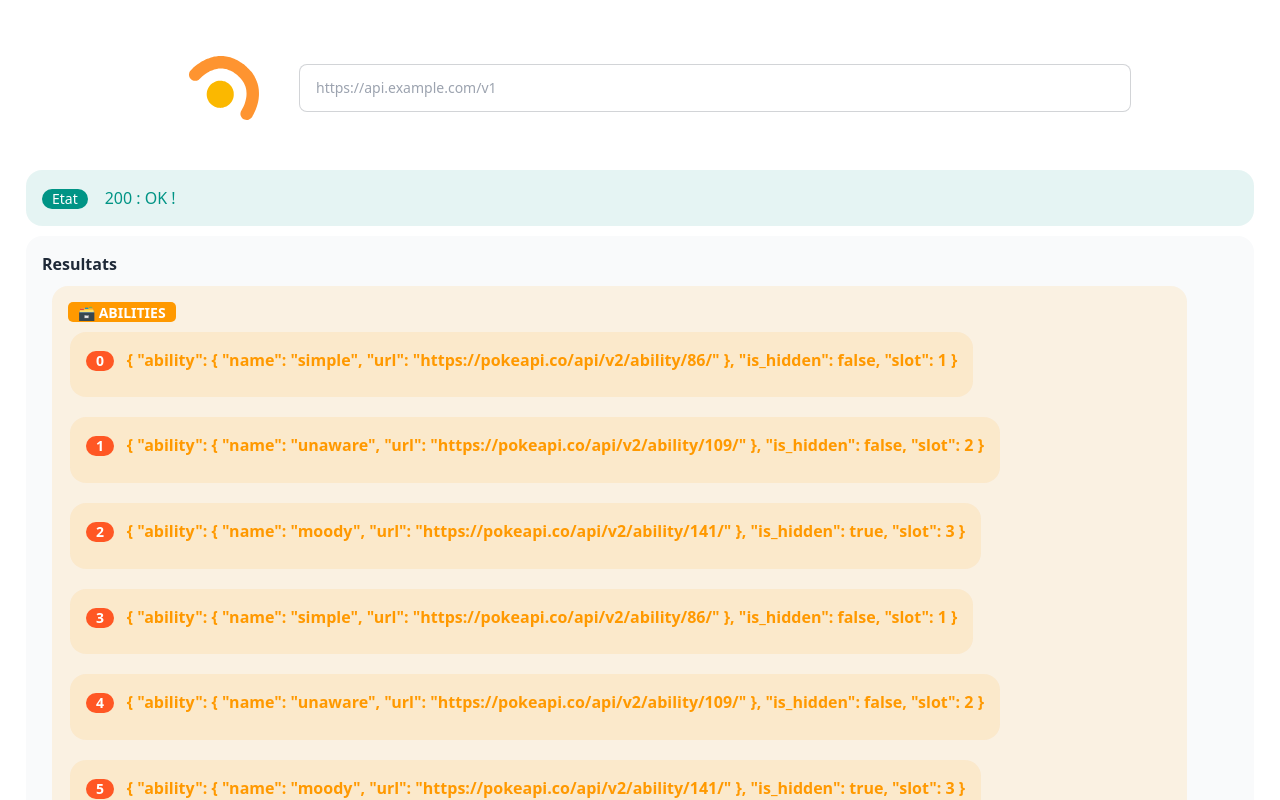
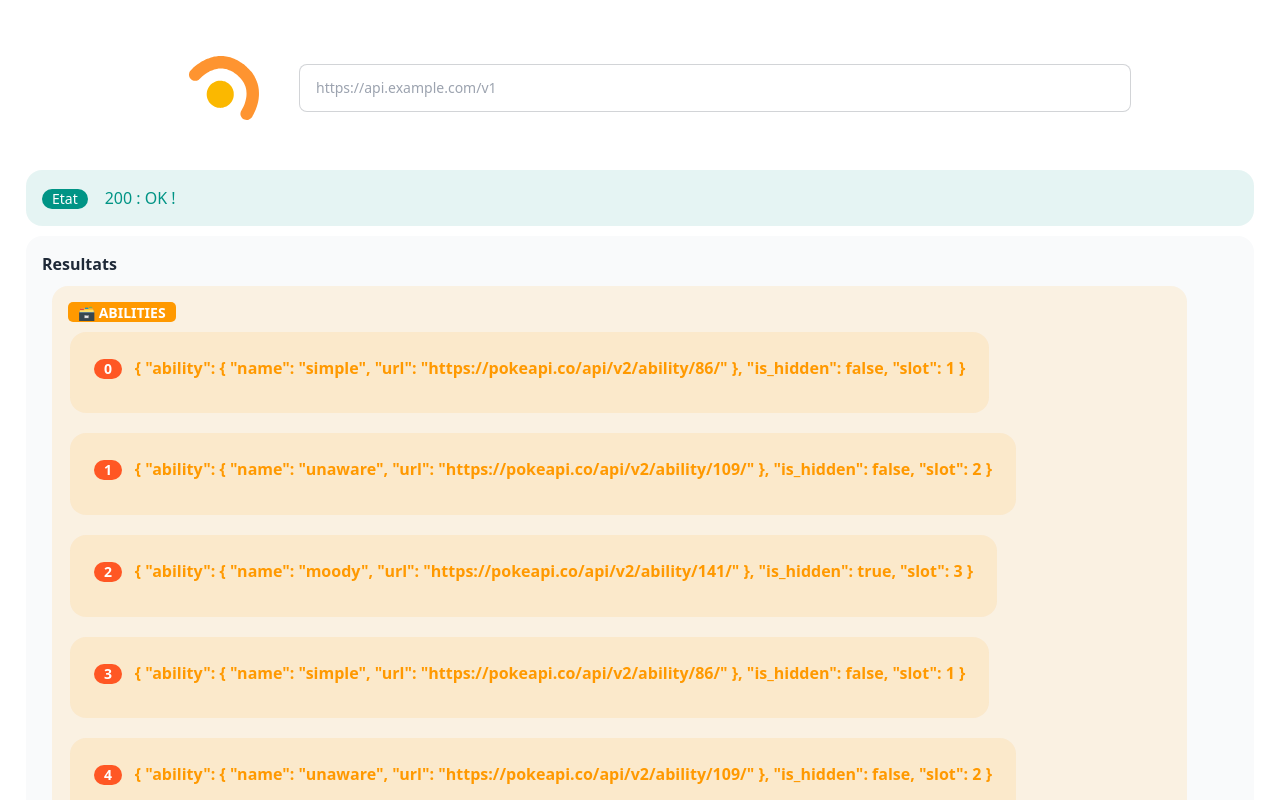
Before and after one commit to Vision-Data/app, a Vue app: page / in a window 1280 px wide. Both pictures are taken after a click on the button "One Value". Shown: the top 800 px of the page. Built offline with nearby package versions, Linux system fonts and the light colour scheme.

Commit message:
feat: enhance selection colors

```diff
--- a/src/components/Value.vue
+++ b/src/components/Value.vue
@@ -22,7 +22,7 @@
         </button>
       </div>
     </div>
-    <div class="value standalone" :class="{'selected-value': selected}" v-else>
+    <div class="value notstandalone" :class="{'selected-value': selected}" v-else>
       <b class="badge border-transparent" :class="`bg-${color}`" v-if="isKeyHidden()">{{ name }}</b>
       <span class="data-result">{{ data }}</span>
       <button
@@ -63,8 +63,9 @@ export default {
 
 <style scoped>
 .selected-value {
-  border: 3px solid rgb(124, 185, 32);
+  box-shadow: inset 0 0 0 1px rgb(173, 173, 173);
   border-radius: .5rem;
+  background-color: rgba(110, 110, 110, 0.05);
 }
 .value-line {
   width: 100%;
@@ -73,7 +74,7 @@ export default {
 .value {
   position: relative;
 }
-.value-over .value.standalone {
+.value-over .value.notstandalone {
   background-color: rgba(110, 110, 110, 0.05);
 }
 .value .flex-1 {
@@ -84,7 +85,8 @@ export default {
 .value b {
   text-transform: uppercase;
 }
-.value.standalone {
+.value.notstandalone {
   margin-bottom: 0.6rem;
+  padding: .5rem;
 }
 </style>
```
